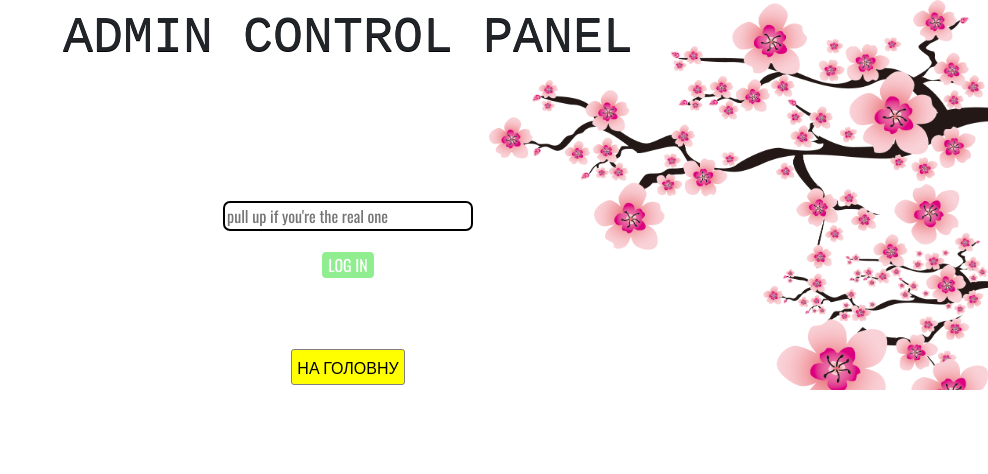
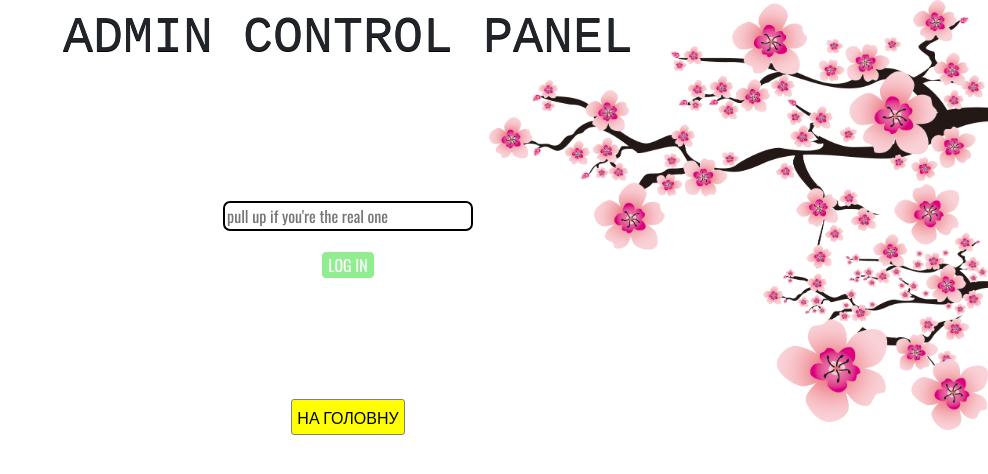
Before and after one commit to bogachukmax/InternetShop, an Angular app: page /admin in a window 1280 px wide. Shown: the top 474 px of the page, without its empty margins (292-1280 px from the left). Built offline with nearby package versions, Linux system fonts and the light colour scheme.

Commit message:
add/ changes on /admin & /main

```diff
--- a/src/app/admin/admin-dashboard/admin-dashboard.component.ts
+++ b/src/app/admin/admin-dashboard/admin-dashboard.component.ts
@@ -102,7 +102,7 @@ export class AdminDashboardComponent {
   }
 
   onDelete(index: number){
-    if(confirm('Are you sure? Delete this product permanent?')){
+    if(confirm('Ви впевнені? Видалити цей продукт назавжди?')){
       this.goods.removeProduct(index)
       this.products.splice(index, 1)
       this.goods.saveToLocalStorage('goodList', this.goods.goodList)
--- a/src/app/admin/admin.component.scss
+++ b/src/app/admin/admin.component.scss
@@ -2,6 +2,7 @@
     // background-image: url(../../../public/sakura.png);
     position: relative;
     overflow: hidden;
+    height: 100%;
     .header{
         display: flex;
         justify-content: center;
@@ -49,7 +50,7 @@
     .backToMain{
         display: flex;
         justify-content: center;
-        margin-top: 70px;
+        margin-top: 120px;
         margin-bottom: 5px;
 
         .backToMainBtn{
@@ -60,7 +61,7 @@
             transition: all 0.1s linear;
             &:hover{
                 color: darkolivegreen;
-                transform: scale(105%);
+                transform: scale(103%);
             }
         }
     }
--- a/src/app/main/main.component.html
+++ b/src/app/main/main.component.html
@@ -67,6 +67,8 @@
    </div>
 </div>
 <hr>
+
+
 <div class="container-fluid">
    <div class="container footer">
       <p routerLink="/admin"> admin</p>
--- a/src/app/main/main.component.scss
+++ b/src/app/main/main.component.scss
@@ -142,5 +142,10 @@ header{
 
    p{
       cursor: pointer;
+      transition: all 0.1s linear;
+      &:hover{
+         transform: scale(105%);
+         color: lightgreen;
+      }
    }
 }
```
